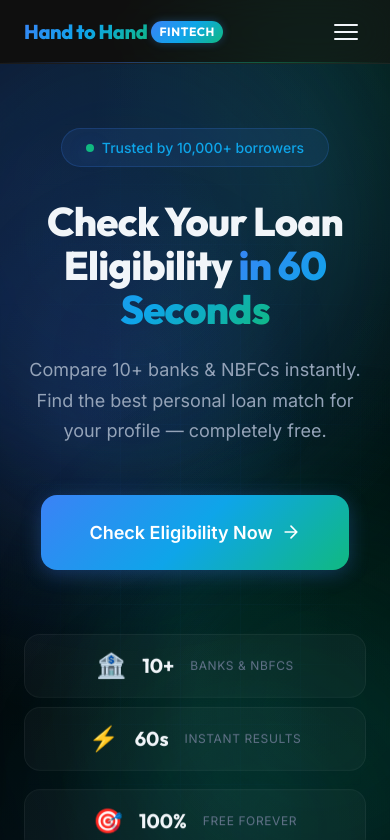
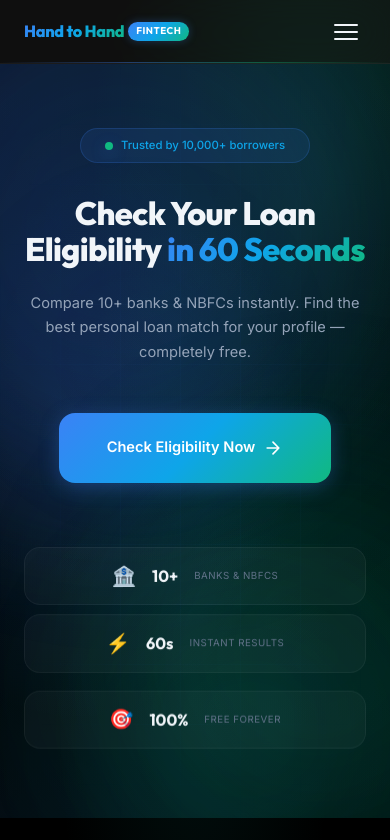
Before and after one commit to utkrashtkumar/loan-eligibility-calculator, a Next.js app: page / in a window 390 px wide. Shown: the top 840 px of the page. Built offline with nearby package versions, Linux system fonts and the light colour scheme; no server answers.

Commit message:
Optimize layout responsiveness and menu blur for mobile screens

```diff
--- a/src/app/check/page.js
+++ b/src/app/check/page.js
@@ -354,7 +354,7 @@ export default function CheckPage() {
 
                 {/* Bank Grid */}
                 {results.length > 0 ? (
-                  <div className="results-grid" style={{ display: 'grid', gridTemplateColumns: 'repeat(auto-fill, minmax(320px, 1fr))', gap: '24px' }}>
+                  <div className="results-grid" style={{ display: 'grid', gridTemplateColumns: 'repeat(auto-fill, minmax(280px, 1fr))', gap: '24px' }}>
                     {results.map((bank) => (
                       <ResultCard
                         key={bank.id}
@@ -412,7 +412,7 @@ export default function CheckPage() {
                 {/* 3-Column Inputs Layout */}
                 <div style={{
                   display: 'grid',
-                  gridTemplateColumns: 'repeat(auto-fit, minmax(300px, 1fr))',
+                  gridTemplateColumns: 'repeat(auto-fit, minmax(280px, 1fr))',
                   gap: '24px',
                   alignItems: 'start'
                 }}>
--- a/src/app/globals.css
+++ b/src/app/globals.css
@@ -456,12 +456,14 @@ p {
   left: 0;
   right: 0;
   bottom: 0;
-  background: var(--color-bg-primary);
-  backdrop-filter: blur(20px);
-  -webkit-backdrop-filter: blur(20px);
+  background: var(--color-bg-glass-heavy) !important;
+  backdrop-filter: blur(30px) !important;
+  -webkit-backdrop-filter: blur(30px) !important;
   padding: var(--space-2xl);
   z-index: var(--z-overlay);
   animation: slideDown 0.3s ease;
+  border-bottom: var(--border-subtle);
+  box-shadow: var(--shadow-lg);
 }
 
 .mobile-menu.open {
@@ -2602,3 +2604,85 @@ select.input-field option {
   background: var(--gradient-primary) !important;
   color: #ffffff !important;
 }
+
+/* ============================================
+   RESPONSIVE SCALING & MOBILE OPTIMIZATIONS
+   ============================================ */
+
+/* Root Typography Scaler */
+@media (max-width: 768px) {
+  html {
+    font-size: 14px;
+  }
+}
+@media (max-width: 480px) {
+  html {
+    font-size: 13px;
+  }
+}
+
+/* Horizontal scrollable tab sidebar adjustments */
+.tabs-sidebar {
+  scrollbar-width: none;
+  -ms-overflow-style: none;
+}
+.tabs-sidebar::-webkit-scrollbar {
+  display: none;
+}
+.tabs-sidebar-button {
+  flex-shrink: 0 !important;
+}
+
+/* Responsive Grid Helpers */
+.responsive-grid-2 {
+  display: grid;
+  grid-template-columns: 1fr;
+  gap: 16px;
+}
+@media (min-width: 768px) {
+  .responsive-grid-2 {
+    grid-template-columns: 1fr 1fr;
+    gap: 24px;
+  }
+}
+
+.span-2-desktop {
+  grid-column: span 1;
+}
+@media (min-width: 768px) {
+  .span-2-desktop {
+    grid-column: span 2;
+  }
+}
+
+/* Dashboard Header & Card Responsive Classes */
+.dashboard-header-card {
+  display: flex;
+  justify-content: space-between;
+  align-items: center;
+  background: var(--color-bg-card);
+  border: var(--border-light);
+  border-radius: var(--border-radius-lg);
+  padding: 16px 20px;
+  margin-bottom: 24px;
+  backdrop-filter: blur(20px);
+  box-shadow: var(--shadow-md);
+  flex-wrap: wrap;
+  gap: 20px;
+}
+@media (min-width: 768px) {
+  .dashboard-header-card {
+    padding: 24px 32px;
+    margin-bottom: 32px;
+  }
+}
+
+.dashboard-section {
+  padding: 24px 12px;
+  min-height: 80vh;
+}
+@media (min-width: 768px) {
+  .dashboard-section {
+    padding: 48px 24px;
+  }
+}
```
Also changed, not shown: src/app/admin/page.js (+7 -7 lines), src/app/dashboard/page.js (+4 -17 lines), 1 other file (tests, documents, lock files or other folders).
